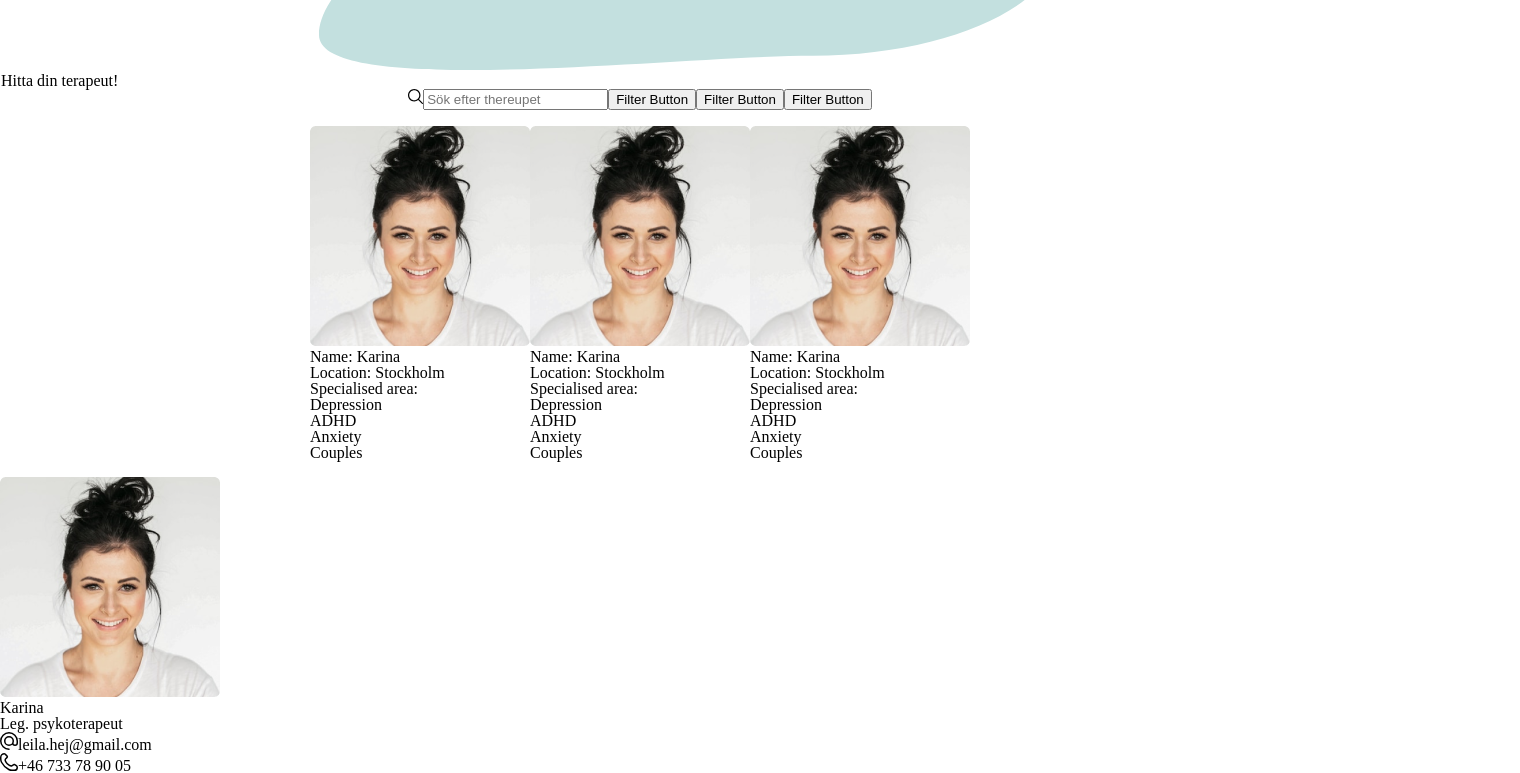
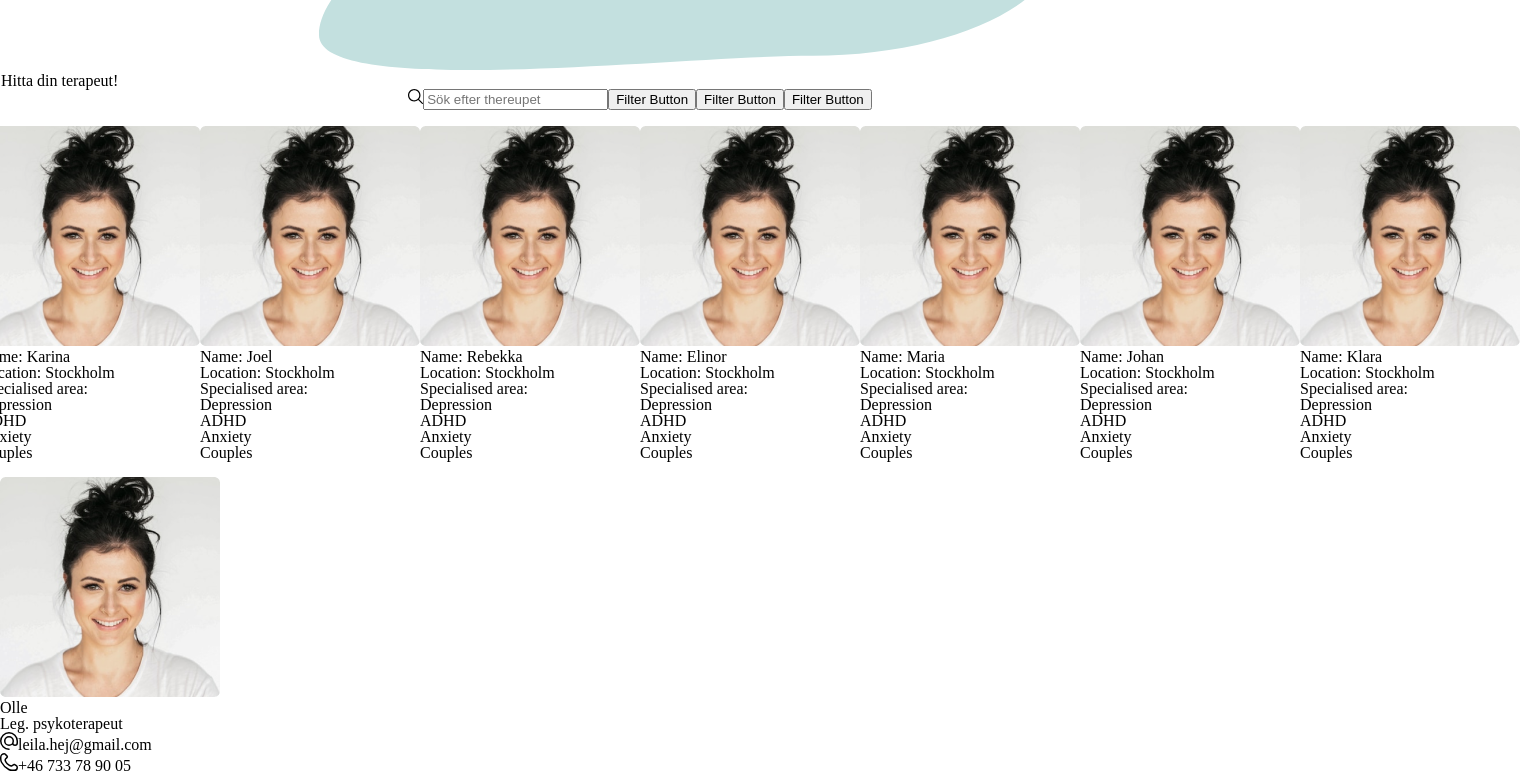
Before and after one commit to hens-virtuella-varld/orion, a React (Create React App) app: page / in a window 1280 px wide. Shown: the part 2380-3153 px from the top of the page, 1520 px wide, since content can reach past the window. Built offline with nearby package versions, Linux system fonts and the light colour scheme.

Commit message:
searcbar filter

```diff
--- a/src/App.js
+++ b/src/App.js
@@ -1,4 +1,5 @@
 import "./App.css";
+import { useState } from "react";
 import therapistData from "./psykoterapigruopen.se/therapists.json";
 import Navbar from "./psykoterapigruopen.se/components/NavBar/NavBar";
 import Hero from "./psykoterapigruopen.se/components/HeroSection/Hero";
@@ -7,12 +8,27 @@ import Filter from "./psykoterapigruopen.se/components/Filter/Filter";
 import TherapistInfo from "./psykoterapigruopen.se/components/CardSection/TherapistInfo";
 
 const App = () => {
+	const [searchBarFilter, setSearchBarFilter] = useState("");
+
+	const changeFilter = (e) => {
+		setSearchBarFilter(e.target.value);
+	};
+
+	const keys = ["name", "city"];
+
+	const searchFilter = (therapist) =>
+		keys.some((key) =>
+			therapist[key].toLowerCase().startsWith(searchBarFilter.toLowerCase())
+		);
+
+	const filteredTherapists = therapistData.filter(searchFilter);
+
 	return (
 		<div className="App">
 			<Navbar />
 			<Hero />
-			<Filter />
-			<CardList therapistData={therapistData} />
+			<Filter changeFilter={changeFilter} />
+			<CardList therapistData={filteredTherapists} />
 			<TherapistInfo therapistData={therapistData} />
 		</div>
 	);
--- a/src/psykoterapigruopen.se/components/Filter/Filter.js
+++ b/src/psykoterapigruopen.se/components/Filter/Filter.js
@@ -2,10 +2,10 @@ import FilterButton from "./FilterButton";
 import SearchBar from "./SearchBar";
 import filterCSS from "./filter.module.css";
 
-const Filter = () => {
+const Filter = ({ changeFilter }) => {
 	return (
 		<div className={filterCSS.filterSection}>
-			<SearchBar />
+			<SearchBar changeFilter={changeFilter} />
 			<FilterButton />
 			<FilterButton />
 			<FilterButton />
--- a/src/psykoterapigruopen.se/components/Filter/SearchBar.js
+++ b/src/psykoterapigruopen.se/components/Filter/SearchBar.js
@@ -1,11 +1,16 @@
 import searchBarIcon from "../../assets/search-icon.svg";
 
-const SearchBar = () => {
+const SearchBar = ({ changeFilter }) => {
 	return (
 		<div>
 			<label for="searchBar"></label>
 			<img src={searchBarIcon} alt="" />
-			<input name="searchBar" placeholder="Sök efter thereupet" />
+			<input
+				type="text"
+				name="searchBar"
+				placeholder="Sök efter thereupet"
+				onChange={changeFilter}
+			/>
 		</div>
 	);
 };
--- a/src/psykoterapigruopen.se/therapists.json
+++ b/src/psykoterapigruopen.se/therapists.json
@@ -1,7 +1,7 @@
 [
 	{
 		"id": "e1",
-		"name": "Karina",
+		"name": "Olle",
 		"city": "Stockholm",
 		"title": "Leg. psykoterapeut",
 		"category": ["Depression", "ADHD", "Anxiety", "Couples"],
@@ -27,7 +27,67 @@
 	},
 	{
 		"id": "e3",
-		"name": "Karina",
+		"name": "Joel",
+		"city": "Stockholm",
+		"title": "Leg. psykoterapeut",
+		"category": ["Depression", "ADHD", "Anxiety", "Couples"],
+		"img": "therapistImages/orion-example-image.png",
+		"mobile": "+46 733 78 90 05",
+		"email": "leila.hej@gmail.com",
+		"price": "1500",
+		"info": "Lorem ipsum dolor sit amet consectetur adipisicing elit. Eaque culpa quam ipsum sunt perspiciatis hic natus optio molestias suscipit nam, voluptates fugit, error iste reprehenderit modi odio laboriosam? Iure, tenetur!"
+	},
+	{
+		"id": "e4",
+		"name": "Rebekka",
+		"city": "Stockholm",
+		"title": "Leg. psykoterapeut",
+		"category": ["Depression", "ADHD", "Anxiety", "Couples"],
+		"img": "therapistImages/orion-example-image.png",
+		"mobile": "+46 733 78 90 05",
+		"email": "leila.hej@gmail.com",
+		"price": "1500",
+		"info": "Lorem ipsum dolor sit amet consectetur adipisicing elit. Eaque culpa quam ipsum sunt perspiciatis hic natus optio molestias suscipit nam, voluptates fugit, error iste reprehenderit modi odio laboriosam? Iure, tenetur!"
+	},
+	{
+		"id": "e5",
+		"name": "Elinor",
+		"city": "Stockholm",
+		"title": "Leg. psykoterapeut",
+		"category": ["Depression", "ADHD", "Anxiety", "Couples"],
+		"img": "therapistImages/orion-example-image.png",
+		"mobile": "+46 733 78 90 05",
+		"email": "leila.hej@gmail.com",
+		"price": "1500",
+		"info": "Lorem ipsum dolor sit amet consectetur adipisicing elit. Eaque culpa quam ipsum sunt perspiciatis hic natus optio molestias suscipit nam, voluptates fugit, error iste reprehenderit modi odio laboriosam? Iure, tenetur!"
+	},
+	{
+		"id": "e6",
+		"name": "Maria",
+		"city": "Stockholm",
+		"title": "Leg. psykoterapeut",
+		"category": ["Depression", "ADHD", "Anxiety", "Couples"],
+		"img": "therapistImages/orion-example-image.png",
+		"mobile": "+46 733 78 90 05",
+		"email": "leila.hej@gmail.com",
+		"price": "1500",
+		"info": "Lorem ipsum dolor sit amet consectetur adipisicing elit. Eaque culpa quam ipsum sunt perspiciatis hic natus optio molestias suscipit nam, voluptates fugit, error iste reprehenderit modi odio laboriosam? Iure, tenetur!"
+	},
+	{
+		"id": "e7",
+		"name": "Johan",
+		"city": "Stockholm",
+		"title": "Leg. psykoterapeut",
+		"category": ["Depression", "ADHD", "Anxiety", "Couples"],
+		"img": "therapistImages/orion-example-image.png",
+		"mobile": "+46 733 78 90 05",
+		"email": "leila.hej@gmail.com",
+		"price": "1500",
+		"info": "Lorem ipsum dolor sit amet consectetur adipisicing elit. Eaque culpa quam ipsum sunt perspiciatis hic natus optio molestias suscipit nam, voluptates fugit, error iste reprehenderit modi odio laboriosam? Iure, tenetur!"
+	},
+	{
+		"id": "e8",
+		"name": "Klara",
 		"city": "Stockholm",
 		"title": "Leg. psykoterapeut",
 		"category": ["Depression", "ADHD", "Anxiety", "Couples"],
```
